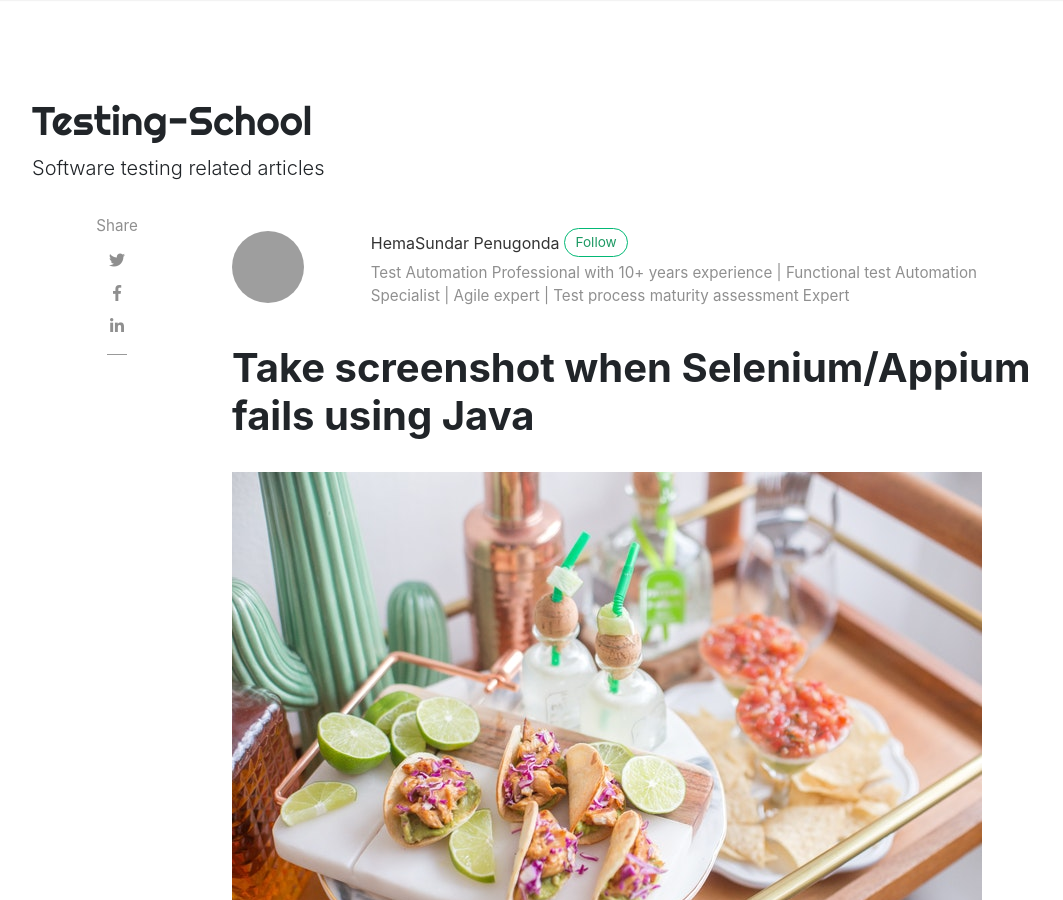
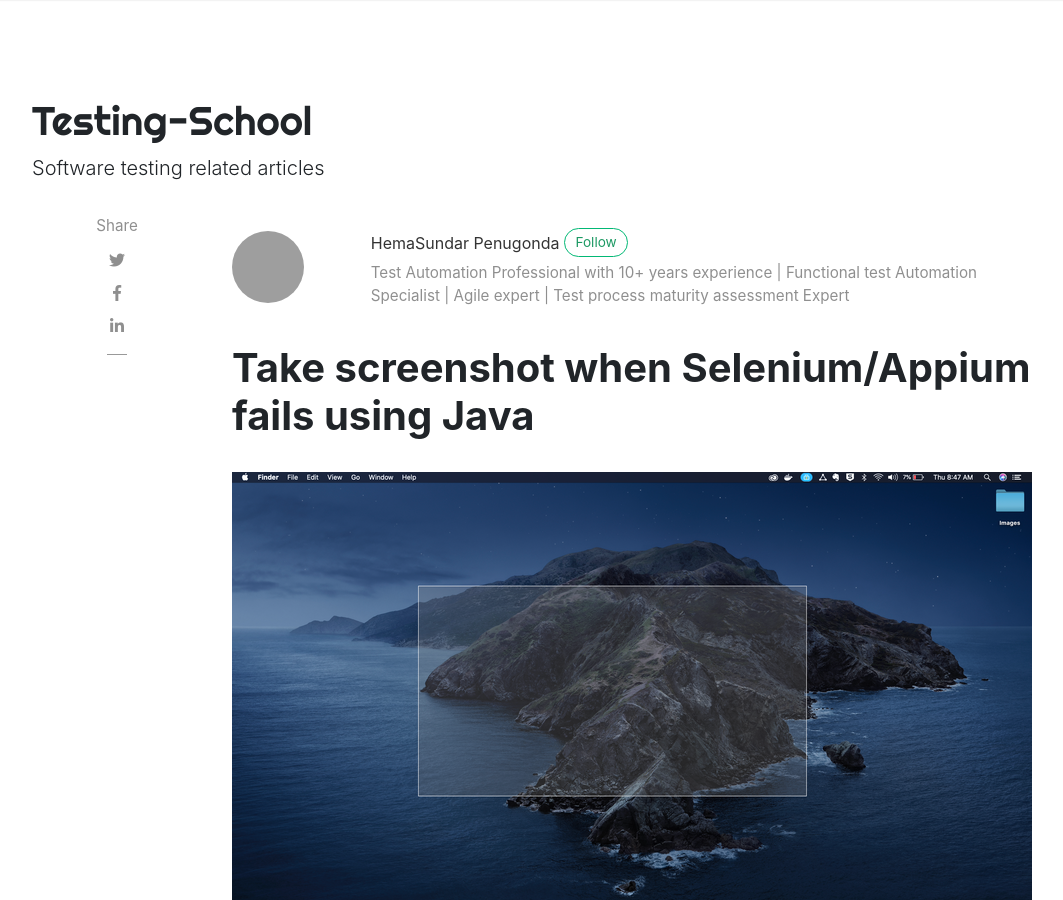
Before and after one commit to phemasundar/testing-school, a Jekyll site: the page built from _posts/2020-06-17-screenshot-java.md, in a window 1280 px wide and 900 px high. Shown: the whole window, without its empty margins (53-1116 px from the left). Built offline with Jekyll 4.4.1, drawn with Linux system fonts in a browser that asks for light colours; nearby versions of some CDN libraries; comment, search, counter and statistics services are not loaded; grey boxes are pictures that could not be loaded.

Commit message:
Updated the images for articles

```diff
--- a/_posts/2020-06-17-screenshot-java.md
+++ b/_posts/2020-06-17-screenshot-java.md
@@ -4,7 +4,7 @@ title:  "Take screenshot when Selenium/Appium fails using Java"
 author: hema
 categories: [ java, tutorial, appium, selenium ]
 tags: [java, selenium]
-image: assets/images/11.jpg
+image: assets/images/screenshot.png
 description: "Take screenshot when Selenium/Appium fails using Java"
 featured: true
 hidden: true
```
Also changed, not shown: _posts/2020-06-18-threadlocal-variable.md (+1 -1 lines), assets/images/multithreading.jpeg (added), assets/images/screenshot.png (added).
